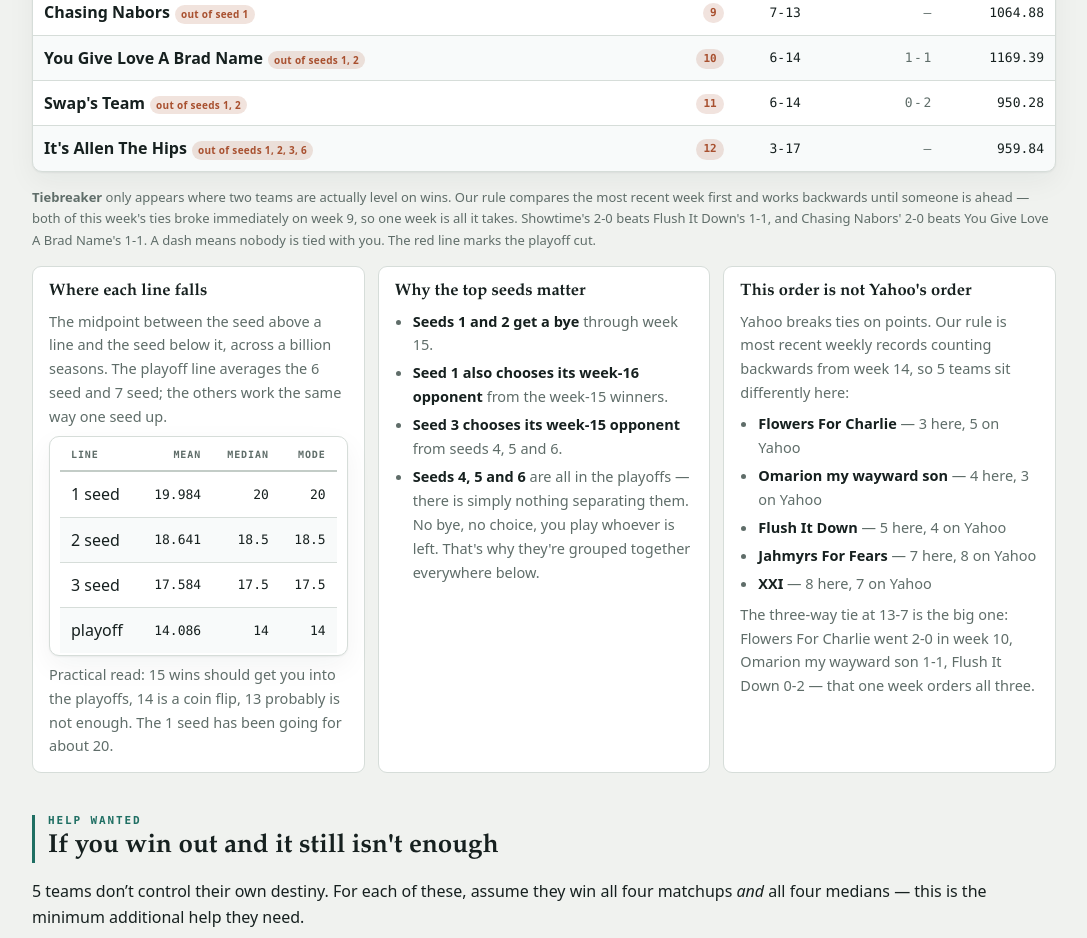
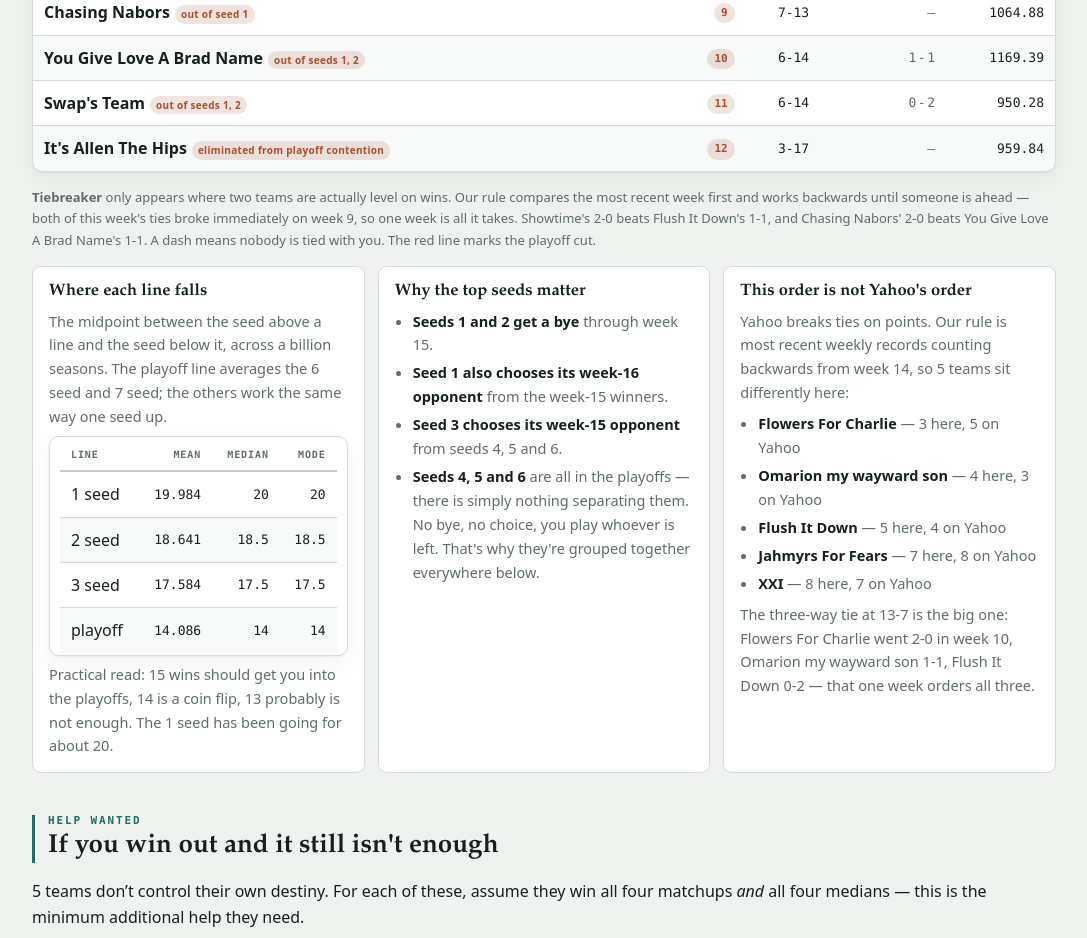
Before and after one commit to beaubreedlove/FantasyFootball, a plain HTML site: page docs/s13/w10/index.html in a window 1280 px wide. Shown: the part 877-1815 px from the top of the page, without its empty margins (96-1183 px from the left). Drawn offline with Linux system fonts and the light colour scheme.

Commit message:
eliminated-from-everything reads as 'eliminated from playoff contention'

```diff
--- a/docs/s13/w10/index.html
+++ b/docs/s13/w10/index.html
@@ -277,7 +277,8 @@ document.getElementById("stand").innerHTML=S.map((r,i)=>
    const el=["1","2","3","6"].filter(k=>st[k]==="eliminated");
    let out="";
    if(cl.length) out+=`<span class="chip c">clinched ${cl.includes("6")&&cl.length===1?"playoffs":"seed "+cl[0]}</span>`;
-   if(el.length) out+=`<span class="chip e">out of ${el.length>1?"seeds "+el.join(", "):"seed "+el[0]}</span>`;
+   if(el.includes("6")) out+=`<span class="chip e">eliminated from playoff contention</span>`;
+   else if(el.length) out+=`<span class="chip e">out of ${el.length>1?"seeds "+el.join(", "):"seed "+el[0]}</span>`;
    return out;})()}</td>`+
  `<td class="n" data-l="Current seed"><span class="pill ${i<6?'in':'out'}">${i===0?'1 · bye + choose':i===1?'2 · bye':i===2?'3 · choose':i+1}</span></td>`+
  `<td class="n" data-l="W-L">${r[1]}</td><td class="n seq" data-l="Tiebreaker">${r[2]||"—"}</td>`+
```
Also changed, not shown: docs/index.html (+2 -1 lines).
